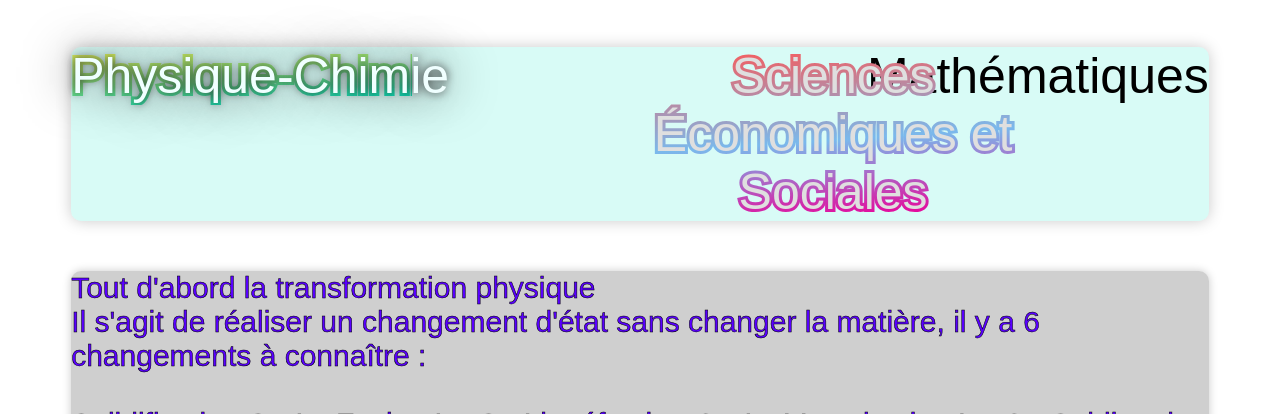
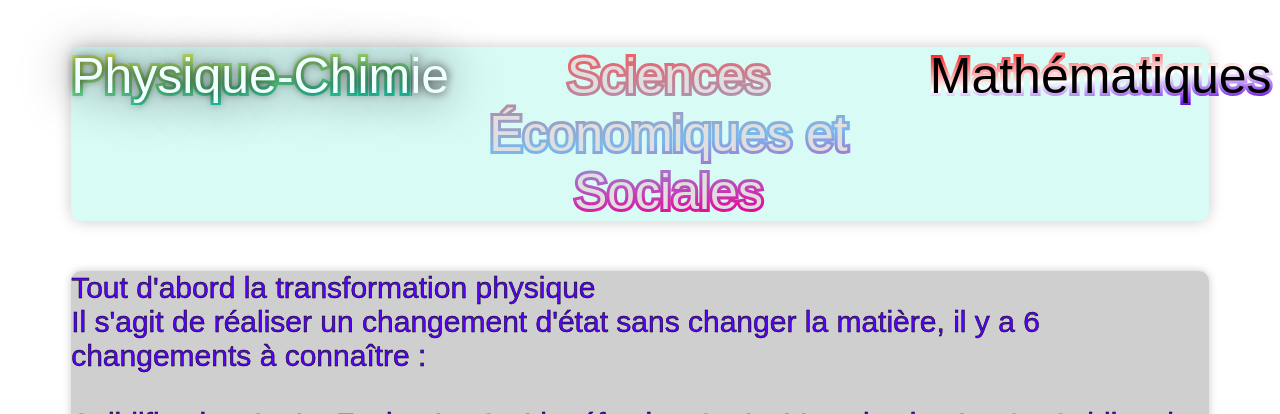
Before and after one commit to Xitef156/Web, a website: page index.html in a window 1280 px wide. Shown: the part 386-800 px from the top of the page. Drawn offline with Linux system fonts and the light colour scheme; a web font is replaced by a local one.

Commit message:
Update styles.css

```diff
--- a/css/styles.css
+++ b/css/styles.css
@@ -49,17 +49,27 @@ select{
 	box-shadow: #00000036 0 0 0.3em;
 }
 
+.math{
+	height: 3%;
+	width: 50%;
+	position: relative;
+	left: 8%;
+	background: -webkit-linear-gradient(-86deg, #ff0000 5%, #ffffff 53%, #6809e5 91%);
+	-webkit-background-clip: text;
+	-webkit-text-stroke: 6px transparent;
+}
+
 .ses{
 	color: #dfdfdf;
-	height: 10%;
+	height: 3%;
 	width: 50%;
 	position: relative;
-	left: 17%;
+	left: 5%;
 	background: -webkit-linear-gradient(-86deg, #f85b5b 5%, #7ab9ec 53%, #e5099c 91%);
 	-webkit-background-clip: text;
 	-webkit-text-stroke: 6px transparent;
 }
-.ses:hover,.title:hover {
+.ses:hover,.title:hover,.math:hover {
 	cursor: pointer;
 }
 
```
